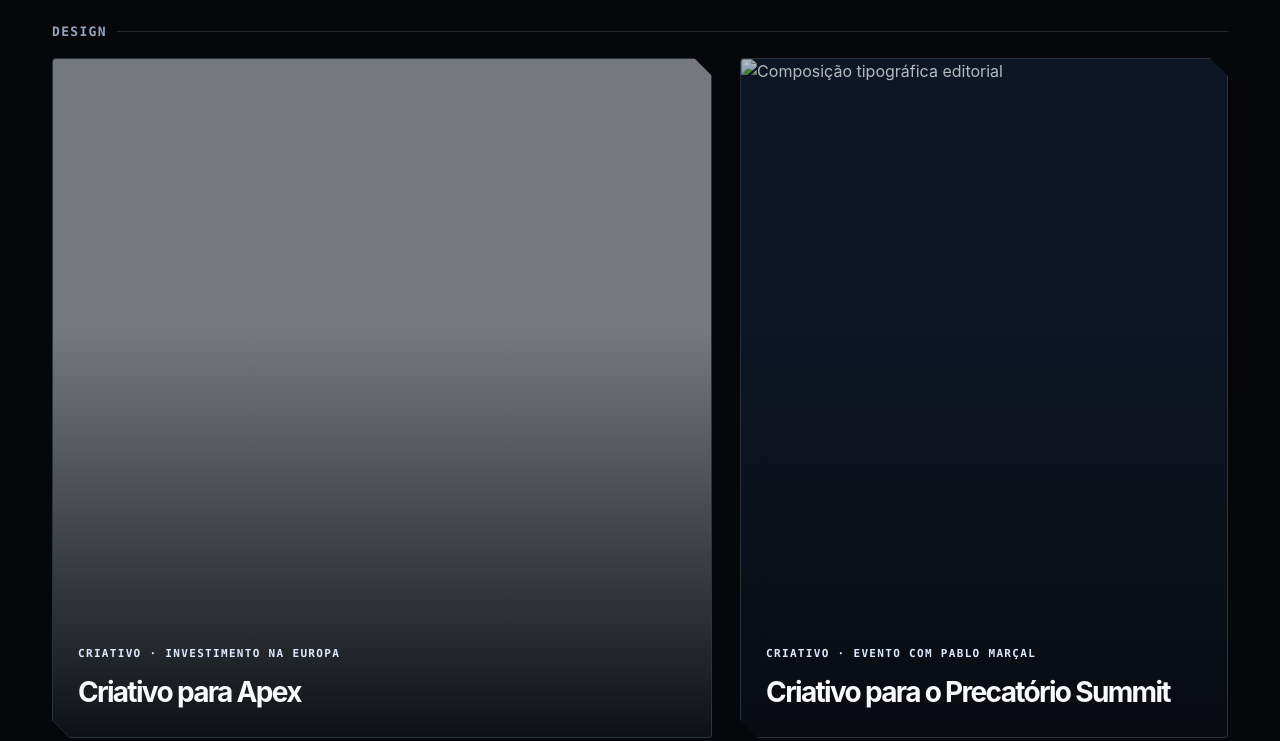
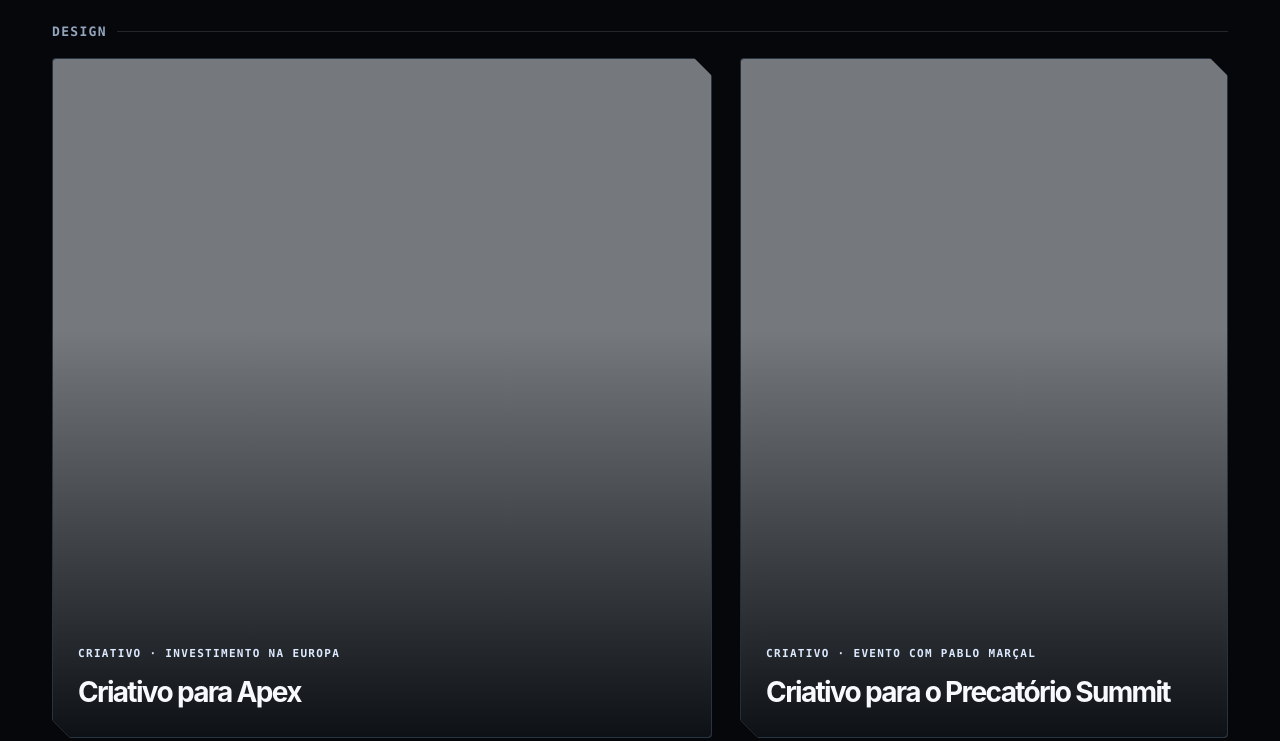
Before and after one commit to josemarcospng/portifolio, a plain HTML site: page index.html in a window 1280 px wide. Shown: the part 1389-2130 px from the top of the page. Drawn offline with Linux system fonts and the light colour scheme; the site is published under a folder, as on GitHub Pages, so addresses that start at the root find nothing.

Commit message:
Update index.html

```diff
--- a/index.html
+++ b/index.html
@@ -1399,7 +1399,7 @@
             <div class="stack">
               <article class="project expandable" data-type="design">
                 <span class="expand-hint">⤢</span>
-                <img loading="lazy" alt="Composição tipográfica editorial" src="/images/art4.png">
+                <img loading="lazy" alt="Composição tipográfica editorial" src="images/art4.png">
                 <div class="project-info"><small>Criativo · Evento com Pablo Marçal</small><h3>Criativo para o Precatório Summit</h3></div>
               </article>
             </div>
@@ -1419,17 +1419,17 @@
             <div class="stack">
               <article class="project expandable" data-type="design">
                 <span class="expand-hint">⤢</span>
-                <img loading="lazy" alt="Composição tipográfica editorial" src="/images/art5.jpg">
+                <img loading="lazy" alt="Composição tipográfica editorial" src="images/art5.jpg">
                 <div class="project-info"><small>Backdrop · Telão de evento</small><h3>Arte para telão do II Encontro Nacional de Precatórios</h3></div>
               </article>
               <article class="project expandable" data-type="design">
                 <span class="expand-hint">⤢</span>
-                <img loading="lazy" alt="Composição tipográfica editorial" src="/images/art6.png">
+                <img loading="lazy" alt="Composição tipográfica editorial" src="images/art6.png">
                 <div class="project-info"><small>Flyer · Evento de carro</small><h3>Flyer para festa de som automotivo</h3></div>
               </article>
               <article class="project expandable" data-type="design">
                 <span class="expand-hint">⤢</span>
-                <img loading="lazy" alt="Composição tipográfica editorial" src="/images/art7.png">
+                <img loading="lazy" alt="Composição tipográfica editorial" src="images/art7.png">
                 <div class="project-info"><small>Criativo · Loja de Vapes</small><h3>Criativo para produtos</h3></div>
               </article>
             </div>
```
